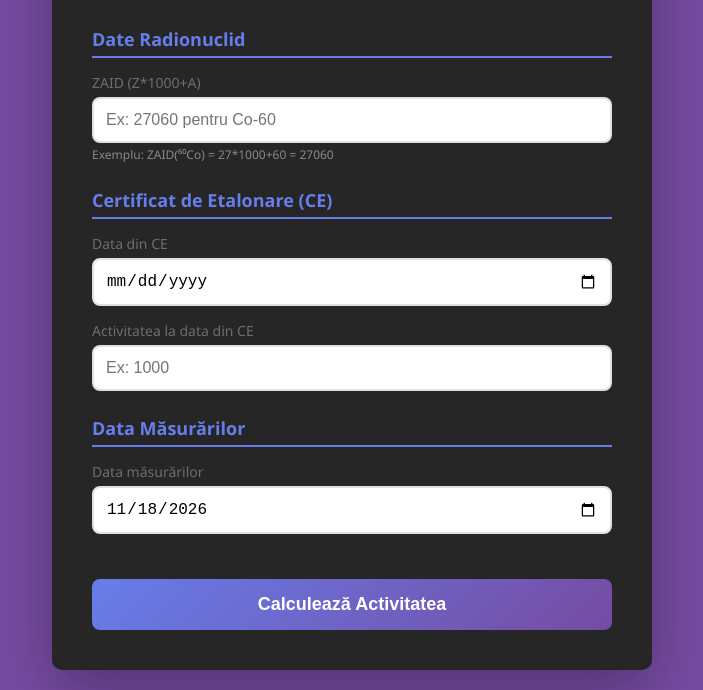
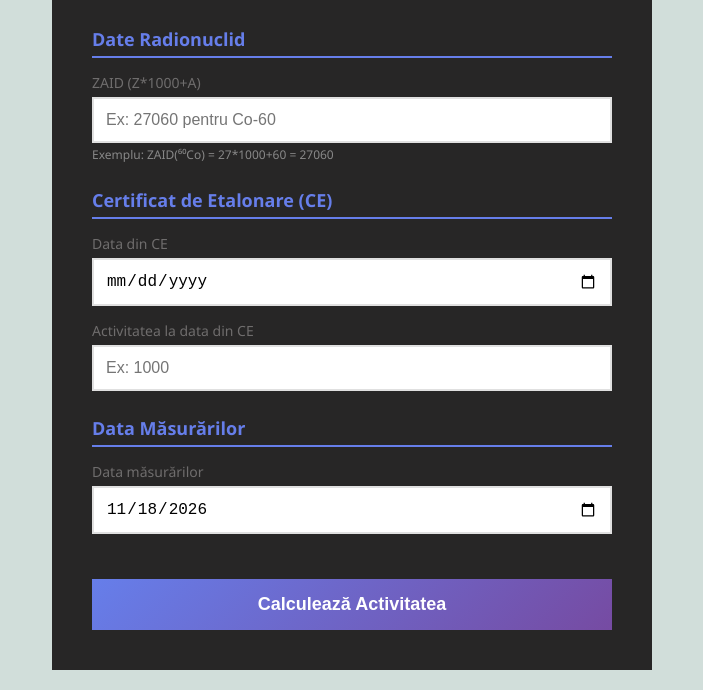
Before and after one commit to georgepata98/Calculator-radioactivitate, a plain HTML site: page index.html in a window 1280 px wide. Shown: the part 130-820 px from the top of the page, without its empty margins (288-991 px from the left). Drawn offline with Linux system fonts and the light colour scheme.

Commit message:
Update styles.css

```diff
--- a/styles.css
+++ b/styles.css
@@ -6,8 +6,8 @@
 
 body {
   font-family: 'Segoe UI', Tahoma, Geneva, Verdana, sans-serif;
-  /* background: linear-gradient(135deg, #667eea 0%, #764ba2 100%); */
-  background-color: #764ba2;
+/* background: linear-gradient(135deg, #667eea 0%, #764ba2 100%); */
+  background-color: #d1deda;
   min-height: 100vh;
   display: flex;
   justify-content: center;
@@ -17,8 +17,8 @@ body {
 
 .container {
   background: rgb(39, 38, 38);
-  border-radius: 10px;
-  box-shadow: 0 20px 60px rgba(0, 0, 0, 0.3);
+/* border-radius: 10px; */
+/* box-shadow: 0 20px 60px rgba(0, 0, 0, 0.3); */
   padding: 40px;
   max-width: 600px;
   width: 100%;
@@ -68,7 +68,7 @@ input[type="date"] {
   width: 100%;
   padding: 12px;
   border: 2px solid #e0e0e0;
-  border-radius: 8px;
+/* border-radius: 8px; */
   font-size: 16px;
   transition: border-color 0.3s;
 }
@@ -91,7 +91,7 @@ button {
   background: linear-gradient(135deg, #667eea 0%, #764ba2 100%);
   color: white;
   border: none;
-  border-radius: 8px;
+/* border-radius: 8px; */
   font-size: 18px;
   font-weight: 600;
   cursor: pointer;
@@ -112,7 +112,7 @@ button:active {
   margin-top: 30px;
   padding: 20px;
   background: #f8f9ff;
-  border-radius: 10px;
+/* border-radius: 10px; */
   display: none;
 }
 
@@ -130,7 +130,7 @@ button:active {
   margin-bottom: 15px;
   padding: 10px;
   background: white;
-  border-radius: 8px;
+/*border-radius: 8px; */
   border-left: 4px solid #667eea;
 }
 
```
